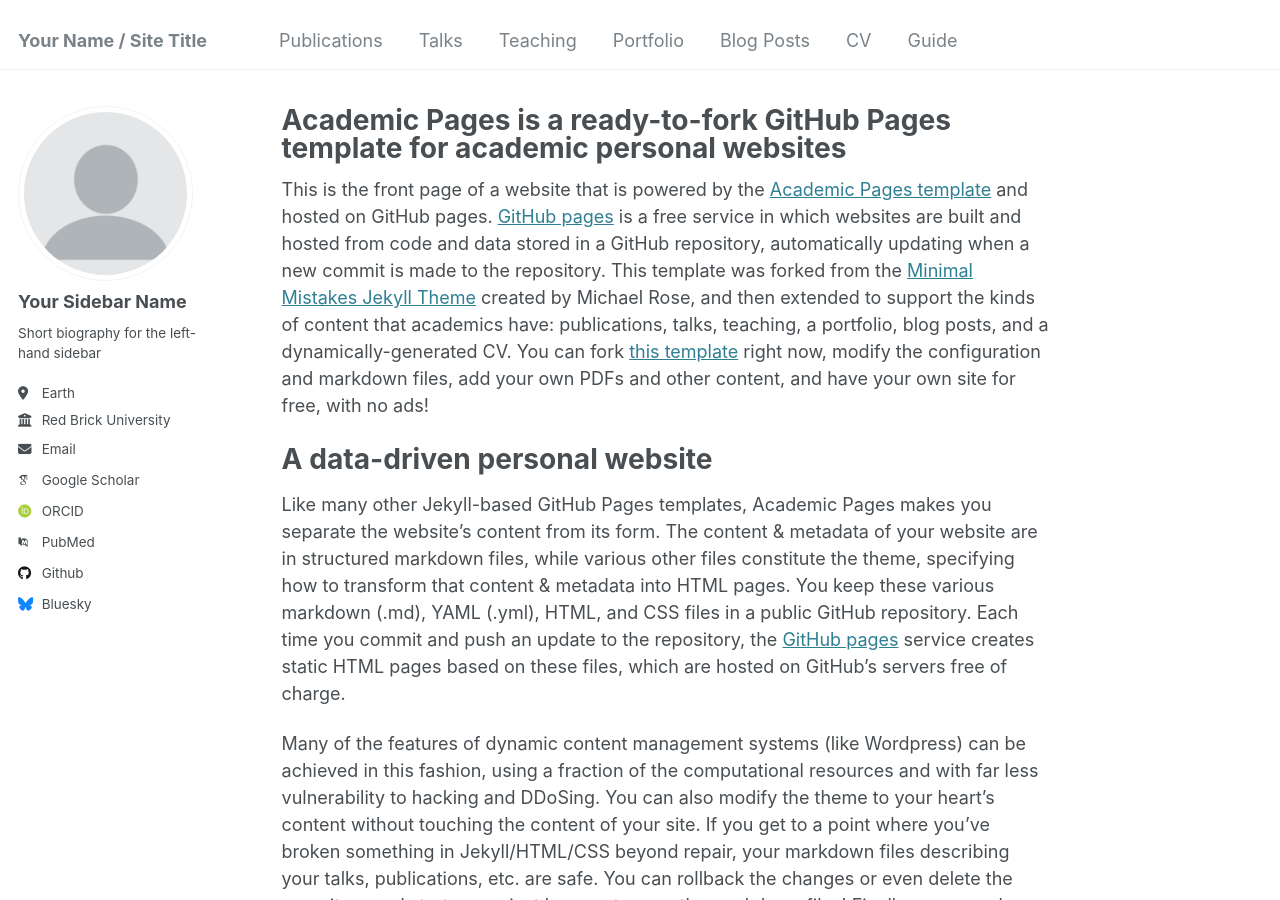
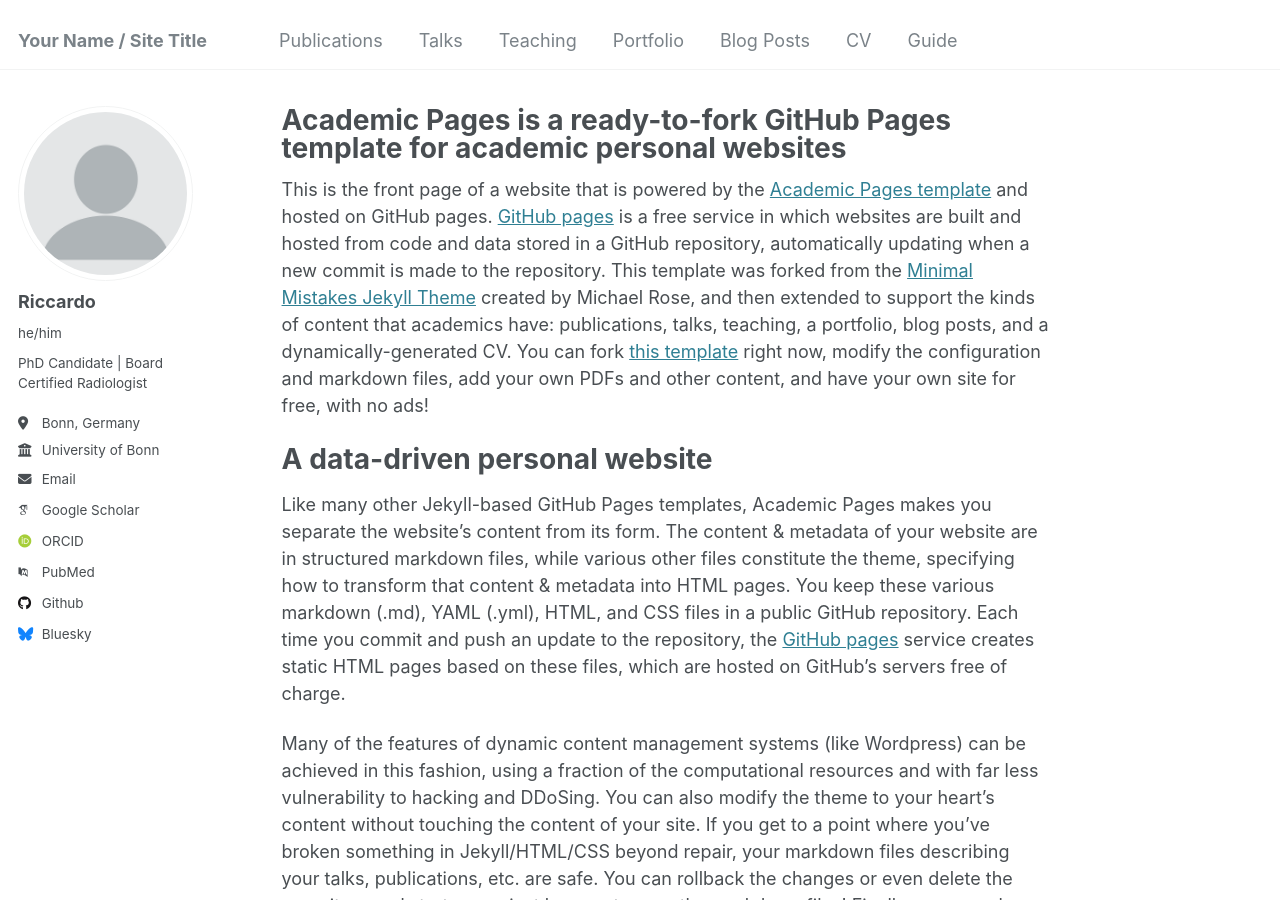
Before and after one commit to riccardoleone1991/riccardoleone1991.github.io, a Jekyll site: the page built from _pages/about.md, in a window 1280 px wide and 900 px high. Built offline with Jekyll 4.4.1, drawn with Linux system fonts in a browser that asks for light colours; some web fonts are replaced.

Commit message:
Update _config.yml
test

```diff
--- a/_config.yml
+++ b/_config.yml
@@ -22,11 +22,11 @@ repository               : "academicpages/academicpages.github.io"
 author:
   # Biographic information
   avatar           : "profile.png"
-  name             : "Your Sidebar Name"
-  pronouns         : # example: "she/her"
-  bio              : "Short biography for the left-hand sidebar"
-  location         : "Earth"
-  employer         : "Red Brick University"
+  name             : "Riccardo"
+  pronouns         : "he/him"
+  bio              : "PhD Candidate | Board Certified Radiologist"
+  location         : "Bonn, Germany"
+  employer         : "University of Bonn"
   uri              : # URL
   email            : "none@example.org"
 
```
